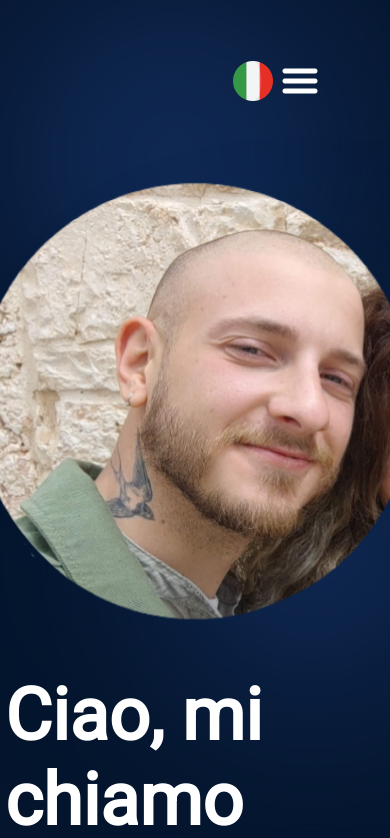
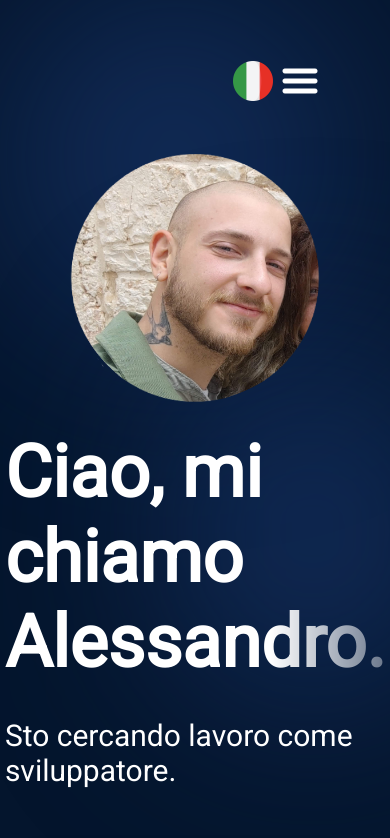
Before and after one commit to ale70029/portoflio_website, a React (Vite) app: page / in a window 390 px wide. Shown: the top 838 px of the page. Built offline with nearby package versions, Linux system fonts and the light colour scheme.

Commit message:
fixed hero and contact for mobile

```diff
--- a/src/components/Contact/Contact.module.css
+++ b/src/components/Contact/Contact.module.css
@@ -8,6 +8,7 @@
     flex-direction: row;
     justify-content: space-evenly;
     width: 100vw;
+    max-width: 100vw;
     padding: 58px 10%;
     gap: 10px;
 }
--- a/src/components/Hero/Hero.module.css
+++ b/src/components/Hero/Hero.module.css
@@ -101,9 +101,23 @@
 @media screen and (max-width: 830px) {
     .container {
         flex-direction: column-reverse;
+        max-width: 100vw;
     }
 
     .content {
-        align-items: center;
+        align-items: flex-start;
+
+    }
+
+    .heroImg {
+        width: 100%;
+        max-width: 100vw;
+        z-index: 1;
+
+
+        animation-name: floating;
+        animation-duration: 3s;
+        animation-iteration-count: infinite;
+        animation-timing-function: ease-in-out;
     }
 }
```
